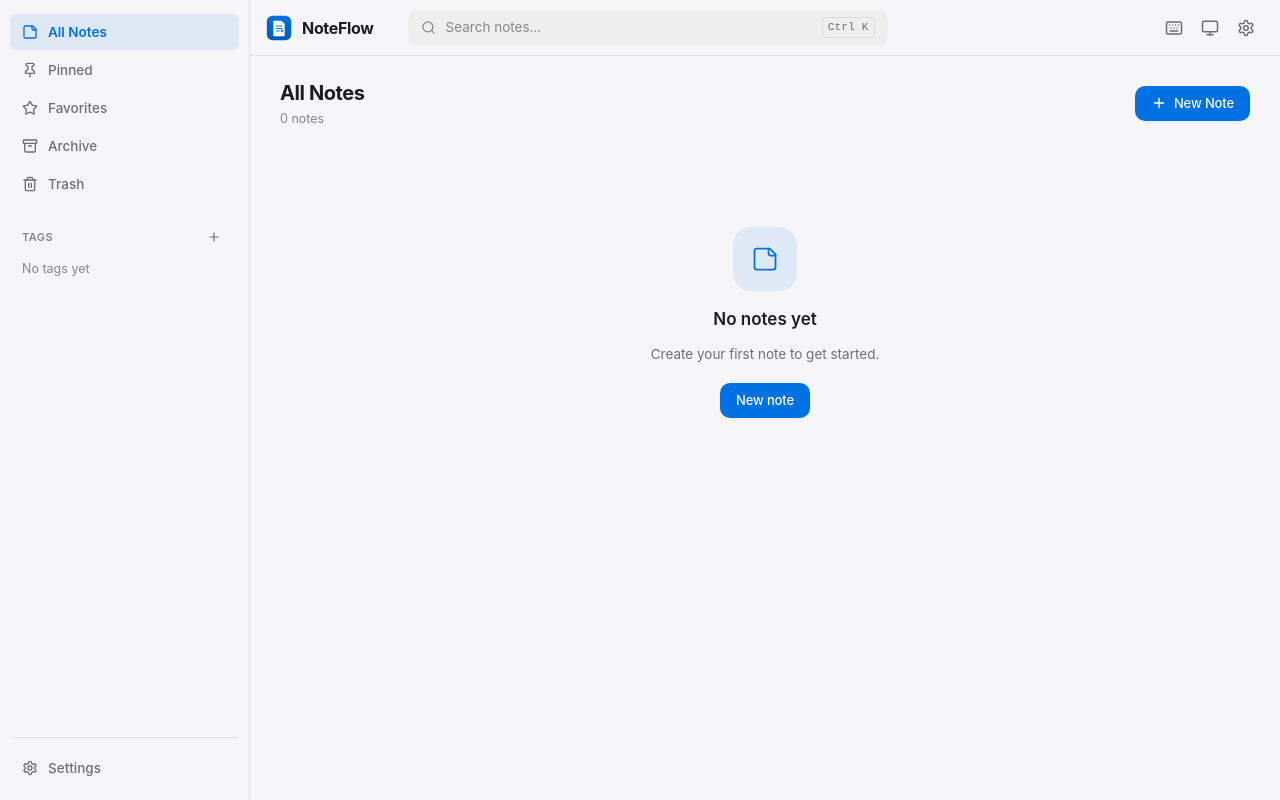
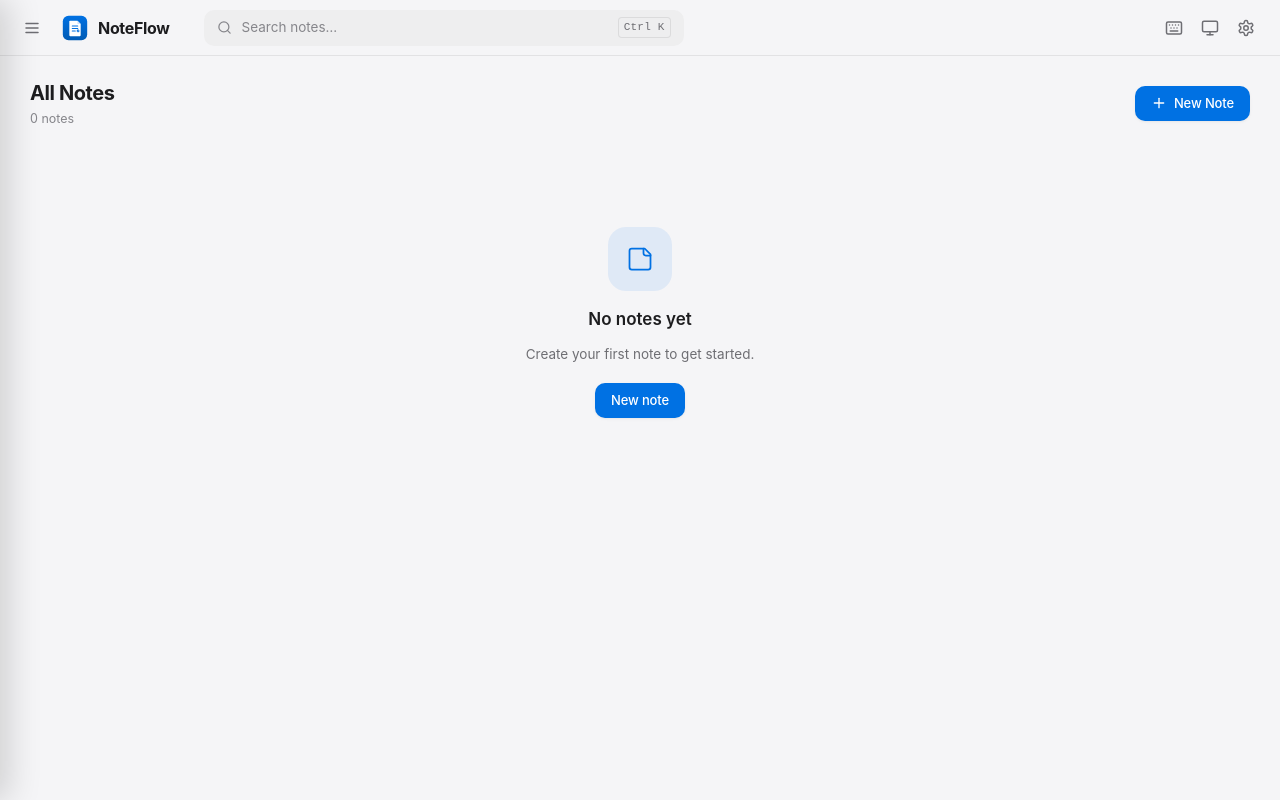
Before and after one commit to imitravanu/Noteflow, a React (Vite) app: page / in a window 1280 px wide. Built offline with nearby package versions, Linux system fonts and the light colour scheme.

Commit message:
feat(ui): make sidebar hidden by default with hover slide-show, edge sensor, and topbar toggle

```diff
--- a/src/components/Sidebar.tsx
+++ b/src/components/Sidebar.tsx
@@ -1,4 +1,4 @@
-import { useState } from "react";
+import { useRef, useState } from "react";
 import {
   Archive,
   Hash,
@@ -40,11 +40,28 @@ export function Sidebar() {
 
   const [addingTag, setAddingTag] = useState(false);
   const [newTagName, setNewTagName] = useState("");
+  const [hovered, setHovered] = useState(false);
+  const hoverTimeoutRef = useRef<number | undefined>(undefined);
+
+  const isVisible = sidebarOpen || hovered || addingTag;
+
+  const handleMouseEnter = () => {
+    window.clearTimeout(hoverTimeoutRef.current);
+    setHovered(true);
+  };
+
+  const handleMouseLeave = () => {
+    window.clearTimeout(hoverTimeoutRef.current);
+    hoverTimeoutRef.current = window.setTimeout(() => {
+      setHovered(false);
+    }, 280);
+  };
 
   const navigate = (fn: () => void) => {
     void flushAndCloseEditor().finally(() => {
       fn();
       setSidebarOpen(false);
+      setHovered(false);
     });
   };
 
@@ -58,14 +75,34 @@ export function Sidebar() {
 
   return (
     <>
+      {/* Edge Sensor Zone: when mouse moves to the left edge of the screen, slide show */}
+      {!isVisible && (
+        <div
+          className="sidebar-edge-sensor"
+          onMouseEnter={handleMouseEnter}
+          aria-hidden="true"
+        />
+      )}
+
+      {/* Dimmed scrim when pinned open via button */}
       {sidebarOpen && (
         <div
           className="sidebar-scrim"
-          onClick={() => setSidebarOpen(false)}
+          onClick={() => {
+            setSidebarOpen(false);
+            setHovered(false);
+          }}
           aria-hidden="true"
         />
       )}
-      <aside className="sidebar" data-open={sidebarOpen || undefined} aria-label="Main navigation">
+
+      <aside
+        className="sidebar"
+        data-open={isVisible || undefined}
+        aria-label="Main navigation"
+        onMouseEnter={handleMouseEnter}
+        onMouseLeave={handleMouseLeave}
+      >
         <nav className="sidebar-nav" aria-label="Note views">
           {NAV_ITEMS.map(({ view: v, label, icon: Icon }) => {
             const count =
--- a/src/components/TopBar.tsx
+++ b/src/components/TopBar.tsx
@@ -8,6 +8,7 @@ export function TopBar() {
   const theme = useUiStore((s) => s.theme);
   const cycleTheme = useUiStore((s) => s.cycleTheme);
   const setPage = useUiStore((s) => s.setPage);
+  const sidebarOpen = useUiStore((s) => s.sidebarOpen);
   const setSidebarOpen = useUiStore((s) => s.setSidebarOpen);
   const setShortcutsOpen = useUiStore((s) => s.setShortcutsOpen);
   const page = useUiStore((s) => s.page);
@@ -20,10 +21,11 @@ export function TopBar() {
     <header className="topbar">
       <button
         type="button"
-        className="icon-btn sidebar-toggle"
-        aria-label="Toggle sidebar"
-        title="Toggle sidebar"
-        onClick={() => setSidebarOpen(true)}
+        className={`icon-btn sidebar-toggle${sidebarOpen ? " active" : ""}`}
+        aria-label={sidebarOpen ? "Close sidebar" : "Open sidebar"}
+        aria-expanded={sidebarOpen}
+        title={sidebarOpen ? "Close sidebar" : "Open sidebar"}
+        onClick={() => setSidebarOpen(!sidebarOpen)}
       >
         <Menu size={18} />
       </button>
--- a/src/hooks/useKeyboardShortcuts.ts
+++ b/src/hooks/useKeyboardShortcuts.ts
@@ -75,6 +75,12 @@ export function useKeyboardShortcuts() {
         return;
       }
 
+      if (mod && (key === "\\" || key === "b")) {
+        e.preventDefault();
+        ui.setSidebarOpen(!ui.sidebarOpen);
+        return;
+      }
+
       if ((e.key === "?" && !editable) || (mod && e.key === "/")) {
         e.preventDefault();
         ui.setShortcutsOpen(!ui.shortcutsOpen);
--- a/src/styles/components.css
+++ b/src/styles/components.css
@@ -44,7 +44,7 @@
 }
 
 .sidebar-toggle {
-  display: none;
+  display: inline-flex;
 }
 
 .topbar-brand {
@@ -119,20 +119,39 @@
   margin-left: auto;
 }
 
-/* ---------- Sidebar (Apple Notes Nav Drawer) ---------- */
+/* ---------- Sidebar edge hover sensor (mouse side reveal) ---------- */
+.sidebar-edge-sensor {
+  position: fixed;
+  top: 0;
+  left: 0;
+  bottom: 0;
+  width: 14px;
+  z-index: 45;
+  cursor: pointer;
+}
+
+/* ---------- Sidebar (Apple Notes Nav Drawer / Slide-out Panel) ---------- */
 .sidebar {
-  width: var(--sidebar-width);
-  flex: none;
+  position: fixed;
+  inset: 0 auto 0 0;
+  width: min(var(--sidebar-width), 80vw);
   display: flex;
   flex-direction: column;
   gap: 4px;
   padding: 14px 10px;
   background: var(--chrome);
-  -webkit-backdrop-filter: blur(var(--glass-blur));
-  backdrop-filter: blur(var(--glass-blur));
+  -webkit-backdrop-filter: blur(24px);
+  backdrop-filter: blur(24px);
   border-right: 1px solid var(--chrome-border);
+  box-shadow: 8px 0 32px rgba(0, 0, 0, 0.16);
   overflow-y: auto;
-  z-index: 40;
+  z-index: 50;
+  transform: translateX(-100%);
+  transition: transform 0.22s cubic-bezier(0.16, 1, 0.3, 1), box-shadow 0.22s ease;
+}
+
+.sidebar[data-open] {
+  transform: translateX(0);
 }
 
 .sidebar-nav {
@@ -281,7 +300,13 @@
 }
 
 .sidebar-scrim {
-  display: none;
+  position: fixed;
+  inset: 0;
+  z-index: 48;
+  background: var(--scrim);
+  backdrop-filter: blur(2px);
+  -webkit-backdrop-filter: blur(2px);
+  animation: fade-in 0.15s ease;
 }
 
 /* ---------- Page header ---------- */
@@ -1592,27 +1617,6 @@
 
 /* ---------- Responsive (narrow windows) ---------- */
 @media (max-width: 900px) {
-  .sidebar {
-    position: fixed;
-    inset: 0 auto 0 0;
-    transform: translateX(-100%);
-    transition: transform 0.2s ease, box-shadow 0.2s ease;
-    width: min(var(--sidebar-width), 80vw);
-    box-shadow: var(--shadow-lg);
-  }
-  .sidebar[data-open] {
-    transform: translateX(0);
-  }
-  .sidebar-scrim {
-    display: block;
-    position: fixed;
-    inset: 0;
-    z-index: 35;
-    background: var(--scrim);
-  }
-  .sidebar-toggle {
-    display: inline-flex;
-  }
   .content {
     padding: 16px 16px 80px;
   }
```
